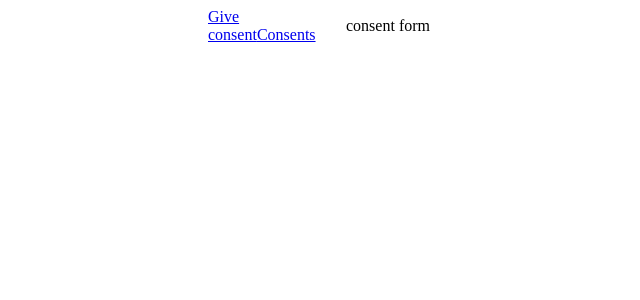
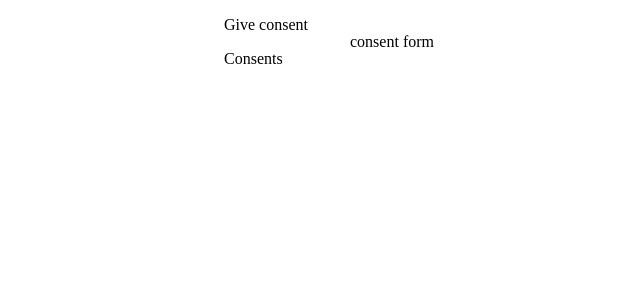
Before and after one commit to eamanola/consents, a React (Create React App) app: page /give-consent in a window 1280 px wide. Shown: the top 300 px of the page, without its empty margins (156-796 px from the left). Built offline with nearby package versions, Linux system fonts and the light colour scheme.

Commit message:
Use ListItems in Menu

```diff
--- a/src/App.js
+++ b/src/App.js
@@ -2,13 +2,11 @@ import React from 'react';
 import { BrowserRouter as Router } from 'react-router-dom';
 import Grid from '@material-ui/core/Grid';
 import Container from '@material-ui/core/Container';
-// import { makeStyles } from '@material-ui/core/styles';
 
 import ResponsiveMenu from './components/responsive-menu';
 import Content from './components/content';
 import Menu from './components/menu';
 
-// const classes = makeStyles();
 const menu = <Menu />;
 
 const App = () => (
@@ -21,6 +19,7 @@ const App = () => (
         direction="row"
         justify="center"
         alignItems="center"
+        spacing={2}
       >
         <ResponsiveMenu menu={menu} />
         <Content />
--- a/src/components/menu.js
+++ b/src/components/menu.js
@@ -1,11 +1,11 @@
 import React from 'react';
-
 import { Link } from 'react-router-dom';
+import ListItem from '@material-ui/core/ListItem';
 
 const Menu = () => (
   <nav>
-    <Link to="/give-consent">Give consent</Link>
-    <Link to="/consents">Consents</Link>
+    <ListItem button component={Link} to="/give-consent">Give consent</ListItem>
+    <ListItem button component={Link} to="/consents">Consents</ListItem>
   </nav>
 );
 
```
